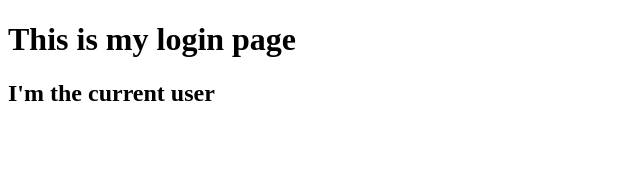
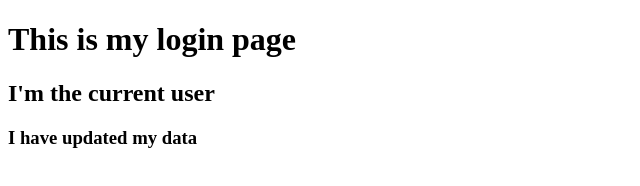
Before and after one commit to yogapriya3101/htmlrepo, a plain HTML site: page login.html in a window 1280 px wide. Shown: the whole page, without its empty margins (0-640 px from the left). Drawn offline with Linux system fonts and the light colour scheme.

Commit message:
my second commit

```diff
--- a/login.html
+++ b/login.html
@@ -8,5 +8,6 @@
 <body>
     <h1>This is my login page</h1>
     <h2>I'm the current user</h2>
+    <h3>I have updated my data</h3>
 </body>
 </html>
```
